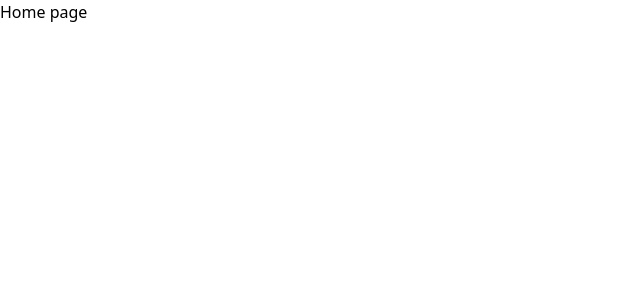
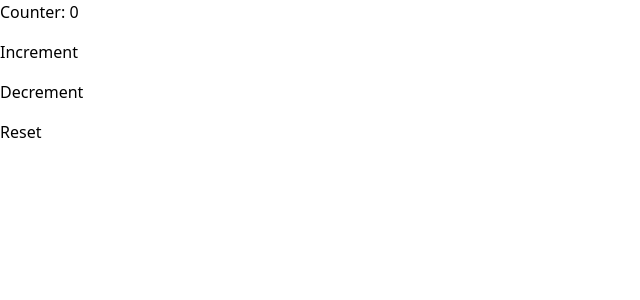
Before and after one commit to jigjoy-io/micro-frontend-template, a React app: page / in a window 1280 px wide. Shown: the top 300 px of the page, without its empty margins (0-640 px from the left). Built offline with nearby package versions, Linux system fonts and the light colour scheme.

Commit message:
JIG-359 template now also includes redux

```diff
--- a/package.json
+++ b/package.json
@@ -10,9 +10,12 @@
     "generate-routes": "tsr generate"
   },
   "dependencies": {
+    "@reduxjs/toolkit": "^2.3.0",
     "@tanstack/react-router": "^1.75.0",
     "react": "^18.3.1",
-    "react-dom": "^18.3.1"
+    "react-dom": "^18.3.1",
+    "react-redux": "^9.1.2",
+    "redux-persist": "^6.0.0"
   },
   "devDependencies": {
     "@babel/core": "^7.24.5",
--- /dev/null
+++ b/src/components/example-counter.tsx
@@ -0,0 +1,19 @@
+import React from 'react';
+import { useAppDispatch, useCounterValue } from '../util/store'
+import { increment, decrement, reset } from '../reducers/example-counter-reducer';
+
+const CounterComponent = () => {
+    const dispatch = useAppDispatch();
+    const counterValue = useCounterValue();
+
+    return (
+        <div className='flex flex-col gap-4 justify-start items-start'>
+            <h1>Counter: {counterValue}</h1>
+            <button onClick={() => dispatch(increment())}>Increment</button>
+            <button onClick={() => dispatch(decrement())}>Decrement</button>
+            <button onClick={() => dispatch(reset())}>Reset</button>
+        </div>
+    );
+};
+
+export default CounterComponent;
--- a/src/index.tsx
+++ b/src/index.tsx
@@ -1,11 +1,13 @@
 import React from 'react'
 import ReactDOM from 'react-dom/client'
 import './index.css'
-import App from './App'
 import { createRouter, RouterProvider } from '@tanstack/react-router'
 import { NotFoundRoute } from '@tanstack/react-router'
 import { Route as rootRoute } from './routes/__root'
 import { routeTree } from './routeTree.gen'
+import { Provider } from 'react-redux'
+import { PersistGate } from 'redux-persist/integration/react'
+import { persistor, store } from './util/store'
 
 const notFoundRoute = new NotFoundRoute({
   getParentRoute: () => rootRoute,
@@ -30,6 +32,10 @@ declare module "@tanstack/react-router" {
 
 rootDiv.render(
   <React.StrictMode>
-    <RouterProvider router={router} />
+    <Provider store={store}>
+      <PersistGate loading={null} persistor={persistor}>
+        <RouterProvider router={router} />
+      </PersistGate>
+    </Provider>
   </React.StrictMode>
 )
--- /dev/null
+++ b/src/reducers/example-counter-reducer.ts
@@ -0,0 +1,32 @@
+import { createSlice, PayloadAction } from '@reduxjs/toolkit';
+
+interface CounterState {
+  value: number;
+}
+
+const initialState: CounterState = {
+  value: 0,
+};
+
+export const counterSlice = createSlice({
+  name: 'counter',
+  initialState,
+  reducers: {
+    increment: (state) => {
+      state.value += 1;
+    },
+    decrement: (state) => {
+      state.value -= 1;
+    },
+    reset: (state) => {
+      state.value = 0;
+    },
+    setCounter: (state, action: PayloadAction<number>) => {
+      state.value = action.payload;
+    },
+  },
+});
+
+export const { increment, decrement, reset, setCounter } = counterSlice.actions;
+
+export default counterSlice.reducer;
--- a/src/routes/index.lazy.tsx
+++ b/src/routes/index.lazy.tsx
@@ -1,6 +1,7 @@
 import React from 'react'
 import { createLazyFileRoute } from '@tanstack/react-router'
+import CounterComponent from '../components/example-counter'
 
 export const Route: any = createLazyFileRoute('/' as never)({
-    component: () => <div>Home page</div>,
+    component: () => <CounterComponent />,
 })
--- /dev/null
+++ b/src/util/store.ts
@@ -0,0 +1,36 @@
+import { combineReducers, configureStore } from "@reduxjs/toolkit"
+import { useDispatch, useSelector } from "react-redux"
+import persistReducer from "redux-persist/es/persistReducer"
+import persistStore from "redux-persist/es/persistStore"
+import storage from 'redux-persist/lib/storage'
+import exampleCounterReducer from "../reducers/example-counter-reducer"
+
+const rootReducer = combineReducers({
+    counter: exampleCounterReducer,
+})
+
+const persistConfig = {
+    key: 'root',
+    storage: storage,
+    whitelist: ['counter']
+}
+
+const persistedReducer = persistReducer(persistConfig, rootReducer)
+
+export const store = configureStore({
+    reducer: persistedReducer,
+    middleware: (getDefaultMiddleware) =>
+        getDefaultMiddleware({
+            serializableCheck: false,
+        })
+})
+
+export const persistor = persistStore(store)
+
+export type RootState = ReturnType<typeof store.getState>
+export type AppDispatch = typeof store.dispatch
+
+export const useAppDispatch = useDispatch.withTypes<AppDispatch>()
+export const useAppSelector = useSelector.withTypes<RootState>()
+
+export const useCounterValue = () => useAppSelector((state) => state.counter.value);
```
Also changed, not shown: 2 other files (tests, documents, lock files or other folders).
